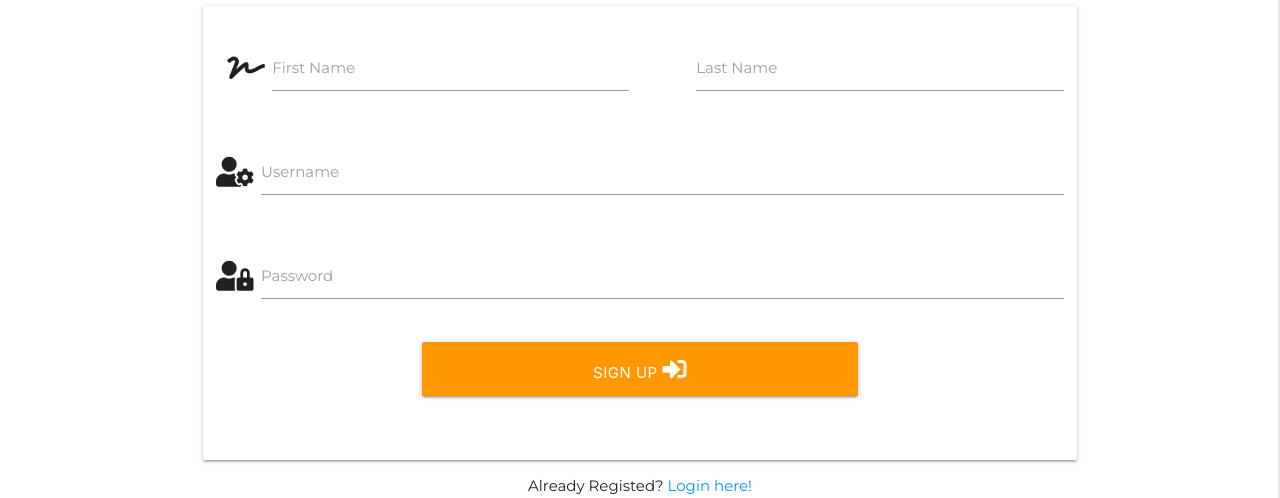
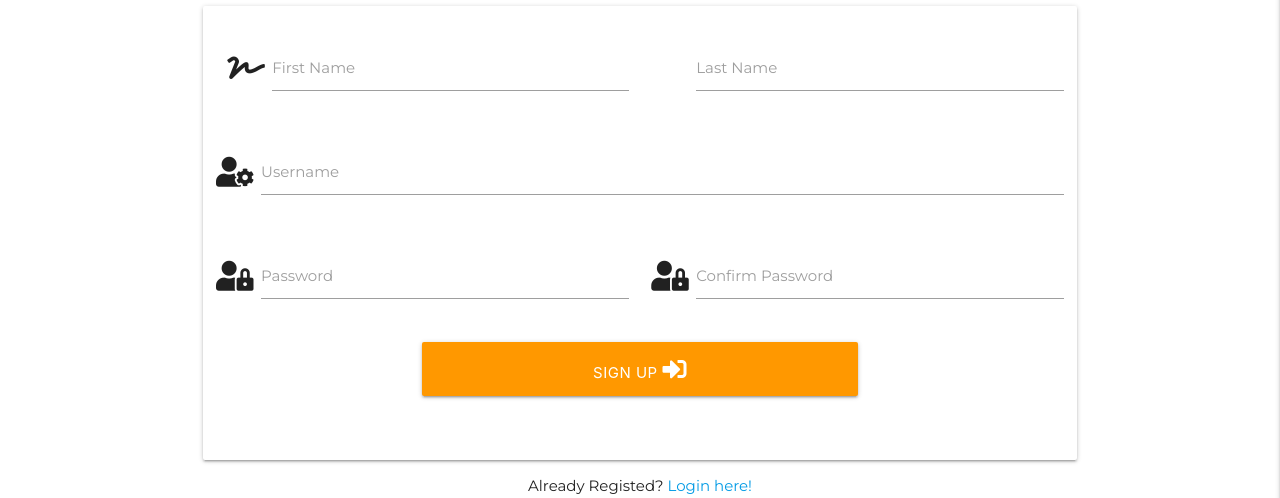
Before and after one commit to Code-Institute-Submissions/deanoandrejevic-RateTheGigMS3_DecResub, a Flask app: page /register in a window 1280 px wide. Shown: the part 241-739 px from the top of the page. Run offline with Flask 2, Linux system fonts and the light colour scheme; some libraries are stand-ins or nearby versions.

Commit message:
added register form python file

```diff
--- a/app.py
+++ b/app.py
@@ -97,7 +97,7 @@ def login():
         if existing_user:
 
             if check_password_hash(
-                    existing_user["password"], request.form.get("password")):
+                    existing_user["password"], request.form.get("confirmpassword")):
                         session["user"] = request.form.get("username").lower()
                         return redirect(url_for(
                             "profile", username=session["user"]))
--- a/static/js/script.js
+++ b/static/js/script.js
@@ -76,3 +76,19 @@ category.addEventListener("change", function () {
         attendedTargetAdd.style = "display: block;";
     }
 })
+
+// Confirm Password Function
+
+var password = document.getElementById("password")
+  , confirm_password = document.getElementById("confirmpassword");
+
+function validatePassword(){
+  if(password.value != confirm_password.value) {
+    confirm_password.setCustomValidity("Passwords Don't Match");
+  } else {
+    confirm_password.setCustomValidity('');
+  }
+}
+
+password.onchange = validatePassword;
+confirm_password.onkeyup = validatePassword;
--- a/templates/register.html
+++ b/templates/register.html
@@ -35,16 +35,22 @@
                 </div>
                 <div class="row">
                     <!-- Password Field -->
-                    <div class="input-field col s12">
+                    <div class="input-field col s6">
                         <i class="fas fa-user-lock prefix"></i>
                         <input id="password" name="password" minlength="8" maxlength="20" type="password"
                             class="validate" required>
                         <label for="password">Password</label>
                     </div>
+                    <div class="input-field col s6">
+                        <i class="fas fa-user-lock prefix"></i>
+                        <input id="confirmpassword" name="confirmpassword" minlength="8" maxlength="20" type="password"
+                            class="validate" required>
+                        <label for="confirmpassword">Confirm Password</label>
+                    </div>
                 </div>
                 <div class="row">
                     <!-- Sign Up Button -->
-                    <button type="submit" class="col s6 offset-s3 orange btn-large">
+                    <button type="submit" onload="validatePassword()" class="col s6 offset-s3 orange btn-large">
                         Sign Up <i class="fas fa-sign-in-alt"></i>
                     </button>
                 </div>
```
Also changed, not shown: registerform.py (added).
